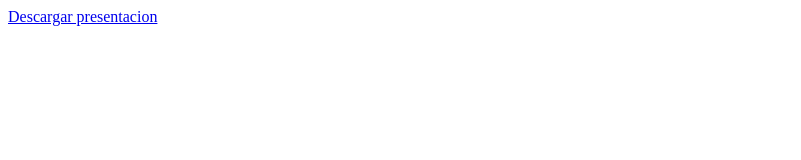
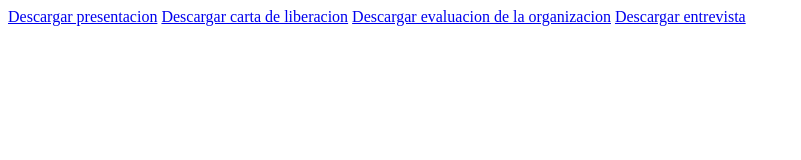
Before and after one commit to tinoco123/presentacion-practicas, a plain HTML site: page index.html in a window 1280 px wide. Shown: the whole page, without its empty margins (0-801 px from the left). Drawn offline with Linux system fonts and the light colour scheme.

Commit message:
archivos finales

```diff
--- a/index.html
+++ b/index.html
@@ -8,5 +8,9 @@
 </head>
 <body>
     <a href="./files/exposicion_jonatinoco.pptx" download>Descargar presentacion</a>
+    <a href="./files/carta-liberacion.pdf" download>Descargar carta de liberacion</a>
+    <a href="./files/evaluacion-organizacion.pdf" download>Descargar evaluacion de la organizacion</a>
+    <a href="./files/entrevista.pdf" download>Descargar entrevista</a>
+
 </body>
 </html>
```
Also changed, not shown: 3 other files.
